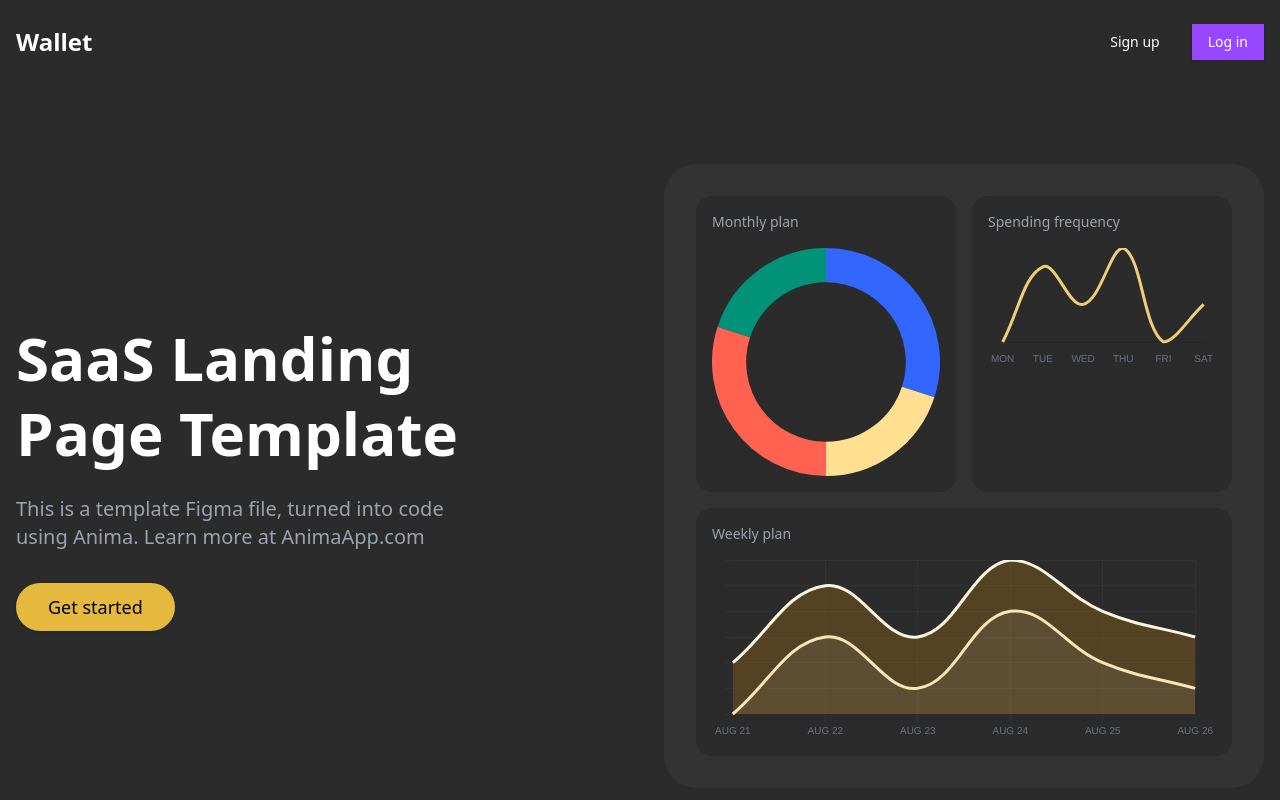
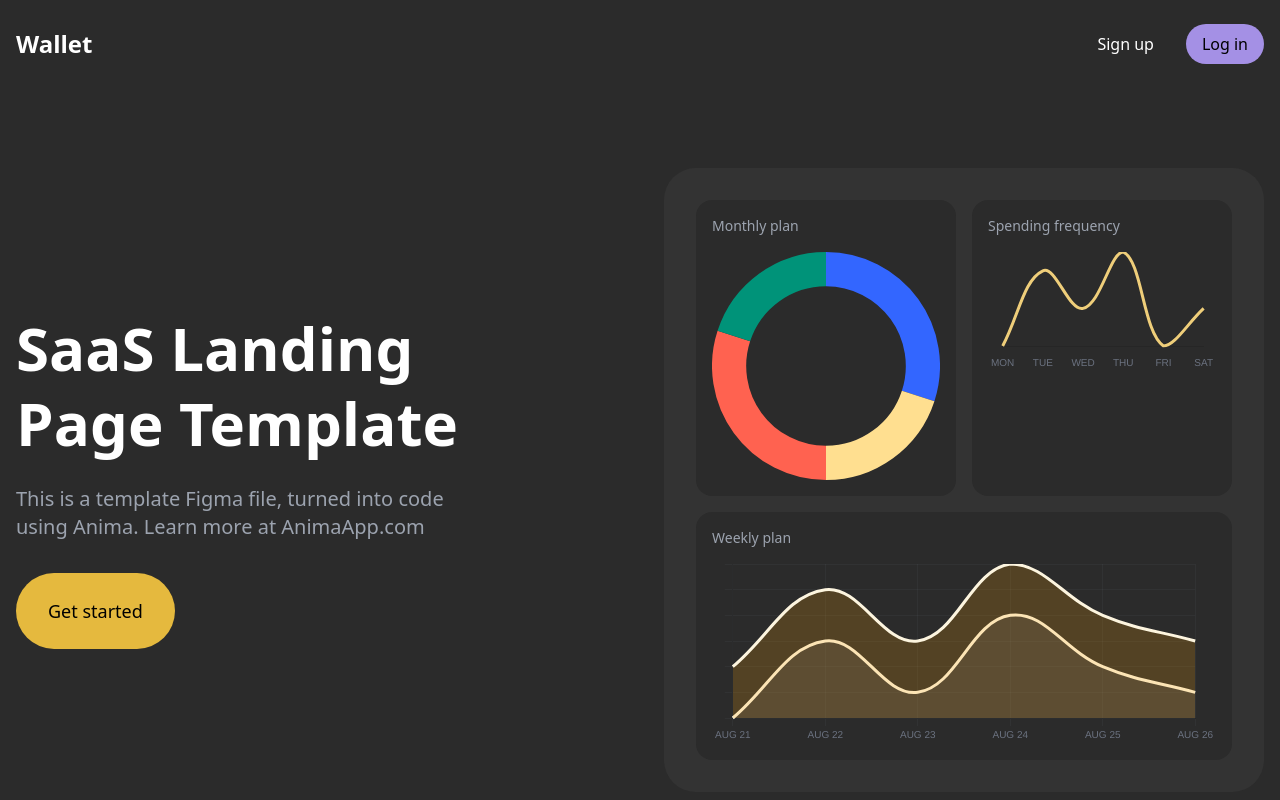
Before and after one commit to anibalalpizar/vue-saas-landing, a Vue app: page / in a window 1280 px wide. Shown: the top 800 px of the page. Built offline with nearby package versions, Linux system fonts and the light colour scheme.

Commit message:
refactor button components to use native button elements and remove unused Button component

```diff
--- a/src/components/CardsAnimation.vue
+++ b/src/components/CardsAnimation.vue
@@ -1,5 +1,4 @@
 <script setup lang="ts">
-import { Button } from "@/components/ui/button"
 </script>
 
 <template>
@@ -16,11 +15,11 @@ import { Button } from "@/components/ui/button"
             Contact us through our 24/7 live chat.<br />
             We're always happy to help!
           </p>
-          <Button
-            class="bg-[#E5B93E] hover:bg-[#D4A82D] text-black px-6 py-3 text-base rounded-full w-full sm:w-auto"
+          <button
+            class="bg-[#E5B93E] hover:bg-[#D4A82D] text-black px-6 py-3 text-base rounded-full transition-colors w-full sm:w-auto"
           >
             Get started
-          </Button>
+          </button>
         </div>
         <div class="flex justify-center lg:justify-end">
           <img
--- a/src/components/Footer.vue
+++ b/src/components/Footer.vue
@@ -1,5 +1,4 @@
 <script setup lang="ts">
-import { Button } from "@/components/ui/button"
 </script>
 
 <template>
@@ -36,9 +35,9 @@ import { Button } from "@/components/ui/button"
               placeholder="Email Address"
               class="bg-[#333333] text-white text-sm px-4 py-2 rounded focus:outline-none focus:ring-1 focus:ring-[#E5B93E] w-full md:w-auto"
             />
-            <Button class="bg-[#9747FF] hover:bg-[#8A3EFF] text-sm px-4"
-              >CTA</Button
-            >
+            <button class="bg-[#A490E5] hover:bg-[#9481D6] text-black text-sm px-4 py-2 rounded transition-colors">
+              CTA
+            </button>
           </div>
         </div>
       </div>
--- a/src/components/HeroSection.vue
+++ b/src/components/HeroSection.vue
@@ -1,5 +1,4 @@
 <script setup lang="ts">
-import { Button } from "@/components/ui/button"
 import MonthlyPlan from "@/components/MonthlyPlan.vue"
 import SpendingFrequency from "@/components/SpendingFrequency.vue"
 import WeeklyPlan from "@/components/WeeklyPlan.vue"
@@ -16,11 +15,11 @@ import WeeklyPlan from "@/components/WeeklyPlan.vue"
           This is a template Figma file, turned into code<br />using Anima.
           Learn more at AnimaApp.com
         </p>
-        <Button
-          class="bg-[#E5B93E] hover:bg-[#D4A82D] text-black px-8 py-6 text-lg rounded-full"
+        <button
+          class="bg-[#E5B93E] hover:bg-[#D4A82D] text-black px-8 py-6 text-lg rounded-full transition-colors"
         >
           Get started
-        </Button>
+        </button>
       </div>
 
       <div class="bg-[#333333] rounded-[32px] p-8">
--- a/src/components/Navigation.vue
+++ b/src/components/Navigation.vue
@@ -1,13 +1,12 @@
 <script setup lang="ts">
-import { Button } from "@/components/ui/button"
 </script>
 
 <template>
   <nav class="container mx-auto px-4 py-6 flex justify-between items-center">
     <h1 class="text-2xl font-bold">Wallet</h1>
     <div class="flex gap-4 items-center">
-      <Button variant="ghost" class="text-white">Sign up</Button>
-      <Button class="bg-[#9747FF] hover:bg-[#8A3EFF]">Log in</Button>
+      <button class="text-white hover:bg-white/10 px-4 py-2 rounded-full transition-colors">Sign up</button>
+      <button class="bg-[#A490E5] hover:bg-[#9481D6] text-black px-4 py-2 rounded-full transition-colors">Log in</button>
     </div>
   </nav>
 </template>
--- a/src/components/ui/button/Button.vue
+++ /dev/null
@@ -1,26 +0,0 @@
-<script setup lang="ts">
-import type { HTMLAttributes } from 'vue'
-import { cn } from '../../../lib/utils'
-import { Primitive, type PrimitiveProps } from 'reka-ui'
-import { type ButtonVariants, buttonVariants } from '.'
-
-interface Props extends PrimitiveProps {
-  variant?: ButtonVariants['variant']
-  size?: ButtonVariants['size']
-  class?: HTMLAttributes['class']
-}
-
-const props = withDefaults(defineProps<Props>(), {
-  as: 'button',
-})
-</script>
-
-<template>
-  <Primitive
-    :as="as"
-    :as-child="asChild"
-    :class="cn(buttonVariants({ variant, size }), props.class)"
-  >
-    <slot />
-  </Primitive>
-</template>
--- a/src/components/ui/button/index.ts
+++ /dev/null
@@ -1,35 +0,0 @@
-import { cva, type VariantProps } from 'class-variance-authority'
-
-export { default as Button } from './Button.vue'
-
-export const buttonVariants = cva(
-  'inline-flex items-center justify-center gap-2 whitespace-nowrap rounded-md text-sm font-medium transition-colors focus-visible:outline-none focus-visible:ring-1 focus-visible:ring-ring disabled:pointer-events-none disabled:opacity-50 [&_svg]:pointer-events-none [&_svg]:size-4 [&_svg]:shrink-0',
-  {
-    variants: {
-      variant: {
-        default: 'bg-primary text-primary-foreground shadow hover:bg-primary/90',
-        destructive:
-          'bg-destructive text-destructive-foreground shadow-sm hover:bg-destructive/90',
-        outline:
-          'border border-input bg-background shadow-sm hover:bg-accent hover:text-accent-foreground',
-        secondary:
-          'bg-secondary text-secondary-foreground shadow-sm hover:bg-secondary/80',
-        ghost: 'hover:bg-accent hover:text-accent-foreground',
-        link: 'text-primary underline-offset-4 hover:underline',
-      },
-      size: {
-        default: 'h-9 px-4 py-2',
-        xs: 'h-7 rounded px-2',
-        sm: 'h-8 rounded-md px-3 text-xs',
-        lg: 'h-10 rounded-md px-8',
-        icon: 'h-9 w-9',
-      },
-    },
-    defaultVariants: {
-      variant: 'default',
-      size: 'default',
-    },
-  },
-)
-
-export type ButtonVariants = VariantProps<typeof buttonVariants>
--- a/src/lib/utils.ts
+++ /dev/null
@@ -1,15 +0,0 @@
-import type { Updater } from '@tanstack/vue-table'
-import type { Ref } from 'vue'
-import { type ClassValue, clsx } from 'clsx'
-import { twMerge } from 'tailwind-merge'
-
-export function cn(...inputs: ClassValue[]) {
-  return twMerge(clsx(inputs))
-}
-
-export function valueUpdater<T extends Updater<any>>(updaterOrValue: T, ref: Ref) {
-  ref.value
-    = typeof updaterOrValue === 'function'
-      ? updaterOrValue(ref.value)
-      : updaterOrValue
-}
```
